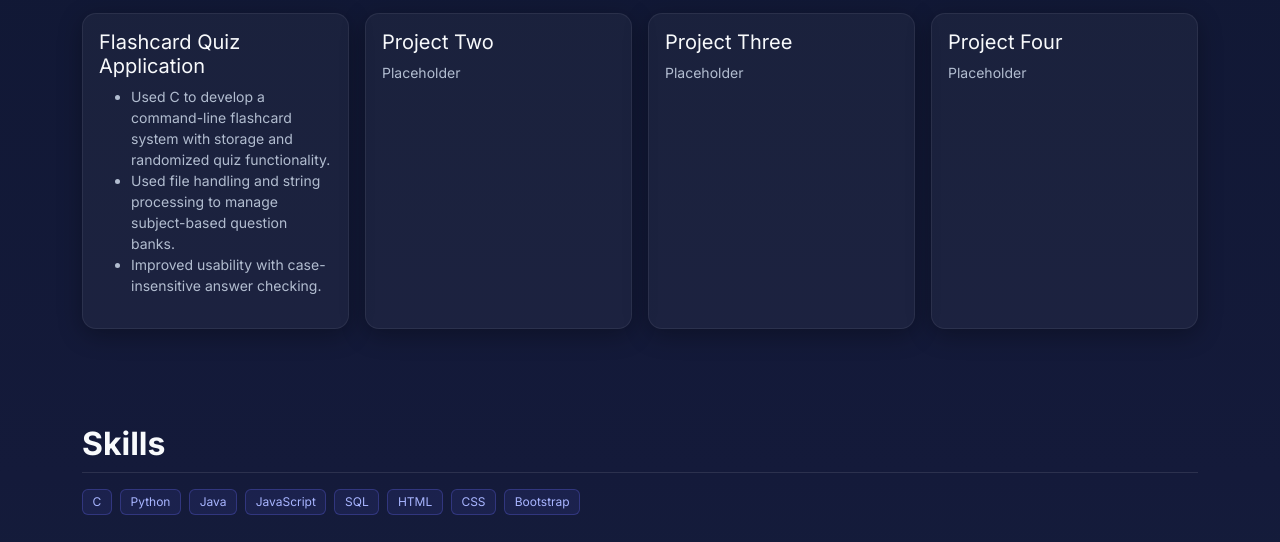
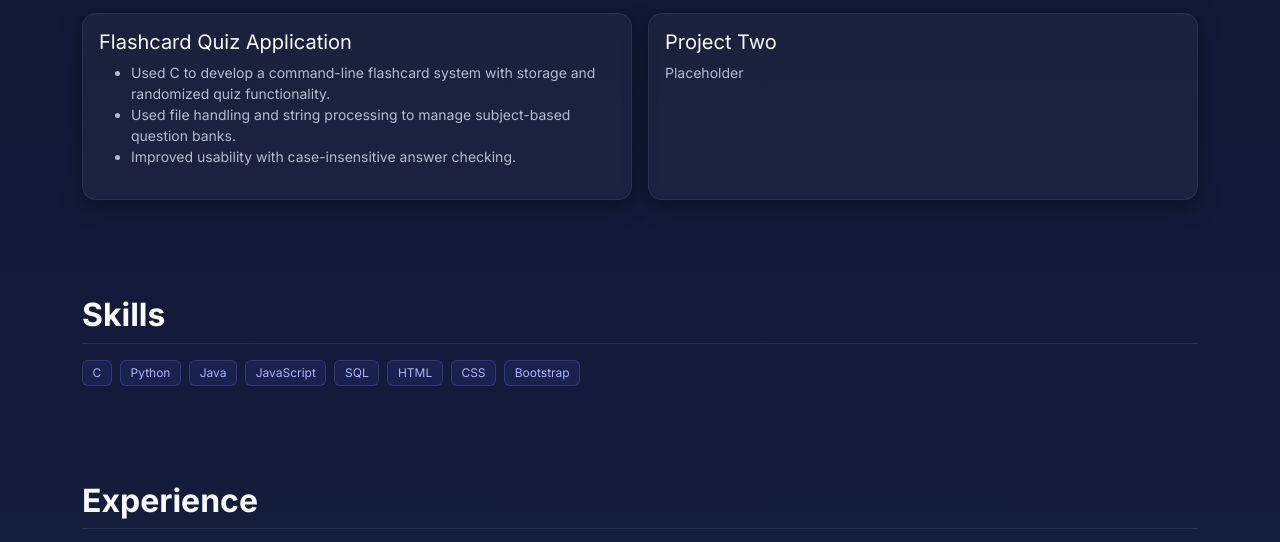
Before and after one commit to VincentBuiSE/portfolio-website, a plain HTML site: page index.html in a window 1280 px wide. Shown: the part 540-1082 px from the top of the page. Drawn offline with nearby package versions, Linux system fonts and the light colour scheme.

Commit message:
Removed extra project placeholders

```diff
--- a/index.html
+++ b/index.html
@@ -82,7 +82,7 @@
     <section id="projects" class="container py-5">
       <h2 class="section-title">Featured Projects</h2>
       <div class="row g-3">
-        <div class="col-md-6 col-lg-3">
+        <div class="col-md-12 col-lg-6">
           <div class="card p-3 h-100">
             <h5>Flashcard Quiz Application</h5>
             <ul class="text-secondary small">
@@ -99,27 +99,12 @@
           </div>
         </div>
 
-        <div class="col-md-6 col-lg-3">
+        <div class="col-md-12 col-lg-6">
           <div class="card p-3 h-100">
             <h5>Project Two</h5>
             <p class="text-secondary small">Placeholder</p>
           </div>
         </div>
-
-        <div class="col-md-6 col-lg-3">
-          <div class="card p-3 h-100">
-            <h5>Project Three</h5>
-            <p class="text-secondary small">Placeholder</p>
-          </div>
-        </div>
-
-        <div class="col-md-6 col-lg-3">
-          <div class="card p-3 h-100">
-            <h5>Project Four</h5>
-            <p class="text-secondary small">Placeholder</p>
-          </div>
-        </div>
-      </div>
     </section>
 
     <section id="skills" class="container py-5">
```
